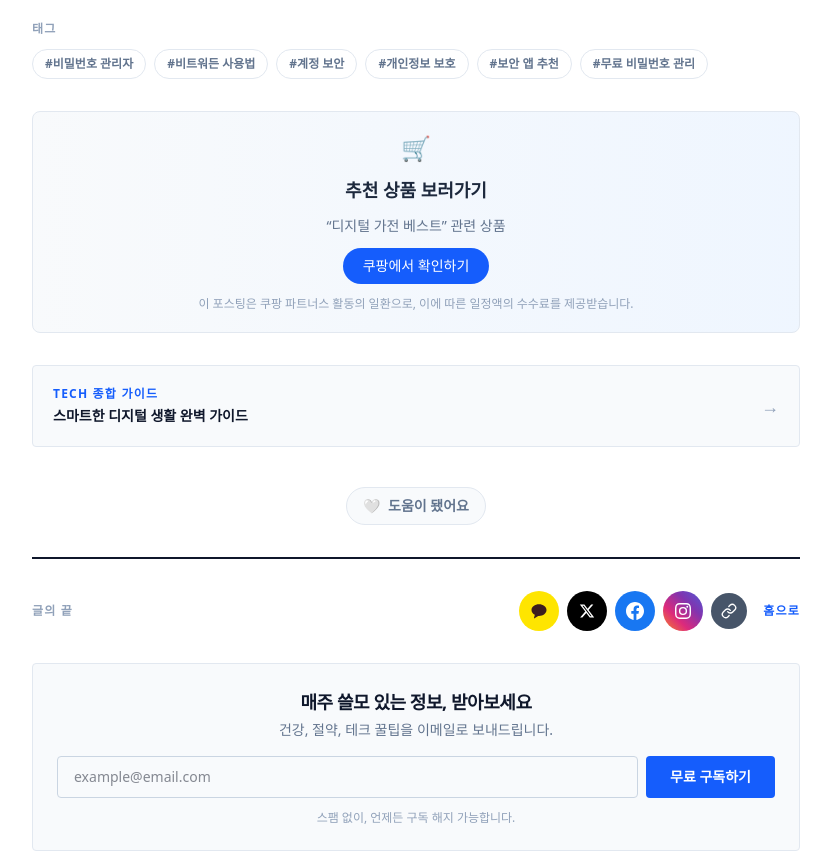
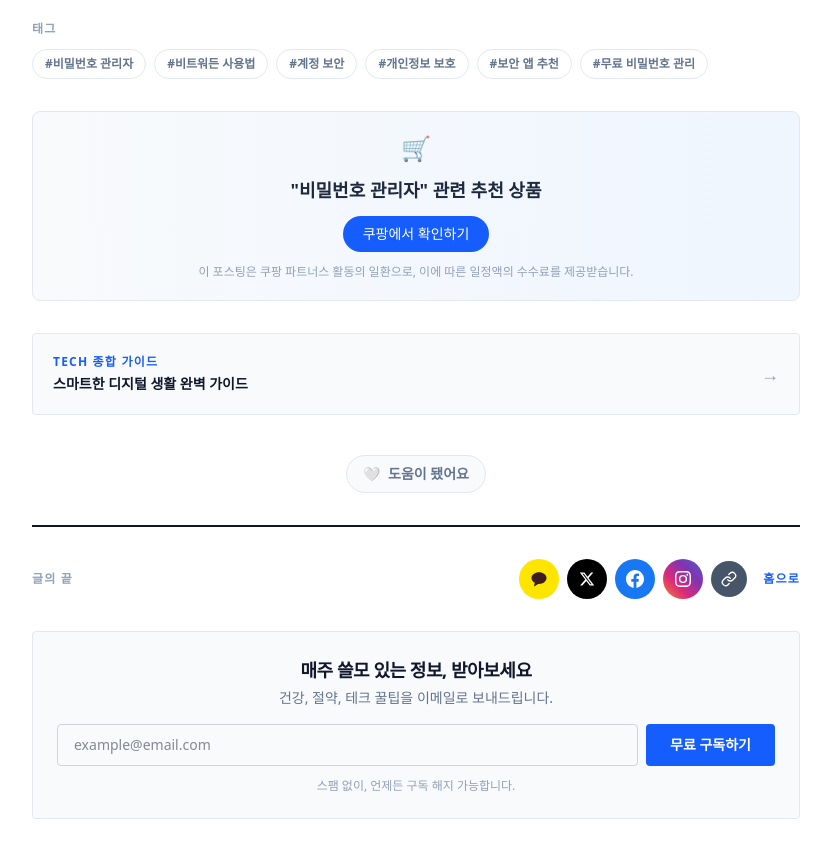
Before and after one commit to cominam7-web/blog, a Next.js app: page /blog/post-20260310-081642-t in a window 1280 px wide. Shown: the part 4600-5452 px from the top of the page, without its empty margins (224-1055 px from the left). Built offline with nearby package versions, Linux system fonts and the light colour scheme; no server answers; the database is empty.

Commit message:
feat: 쿠팡 배너 태그 기반 키워드 자동 매칭

```diff
--- a/src/app/blog/[slug]/page.tsx
+++ b/src/app/blog/[slug]/page.tsx
@@ -373,12 +373,22 @@ export default async function Post({ params }: { params: Promise<{ slug: string
                     {/* Coupang Partners - 카테고리별 키워드 자동 매핑 */}
                     <CoupangBanner
                         className="mt-8"
-                        keyword={
-                            postData.category === 'Health' ? '건강식품 베스트' :
-                            postData.category === 'Tech' ? '디지털 가전 베스트' :
-                            postData.category === 'Entertainment' ? '도서 영화 베스트' :
-                            '생활용품 베스트'
-                        }
+                        keyword={(() => {
+                            // 태그에서 상품 검색에 적합한 키워드 추출
+                            const tags = postData.tags || [];
+                            // 너무 일반적인 태그는 제외
+                            const excludePatterns = /블로그|추천|방법|가이드|정리|비교|후기|리뷰|팁|무료|2026|2025/;
+                            const productTag = tags.find((t: string) => !excludePatterns.test(t) && t.length >= 2);
+                            if (productTag) return productTag;
+                            // 태그에서 못 찾으면 카테고리별 기본값
+                            const categoryKeywords: Record<string, string> = {
+                                Health: '건강식품 베스트',
+                                Tech: '디지털 가전 베스트',
+                                Entertainment: '도서 영화 베스트',
+                                Hacks: '생활용품 베스트',
+                            };
+                            return categoryKeywords[postData.category] || '생활용품 베스트';
+                        })()}
                     />
 
                     {/* Pillar Page Guide Banner */}
--- a/src/components/CoupangBanner.tsx
+++ b/src/components/CoupangBanner.tsx
@@ -33,13 +33,10 @@ export default function CoupangBanner({ campaignId, keyword, className = '' }: C
             >
                 <span className="text-2xl">🛒</span>
                 <span className="text-lg font-semibold text-slate-800">
-                    추천 상품 보러가기
+                    {keyword && !/베스트$/.test(keyword)
+                        ? `"${keyword}" 관련 추천 상품`
+                        : '추천 상품 보러가기'}
                 </span>
-                {keyword && (
-                    <span className="text-sm text-slate-500">
-                        &ldquo;{keyword}&rdquo; 관련 상품
-                    </span>
-                )}
                 <span className="inline-block rounded-full bg-blue-600 px-5 py-2 text-sm font-medium text-white transition-colors hover:bg-blue-700">
                     쿠팡에서 확인하기
                 </span>
```
